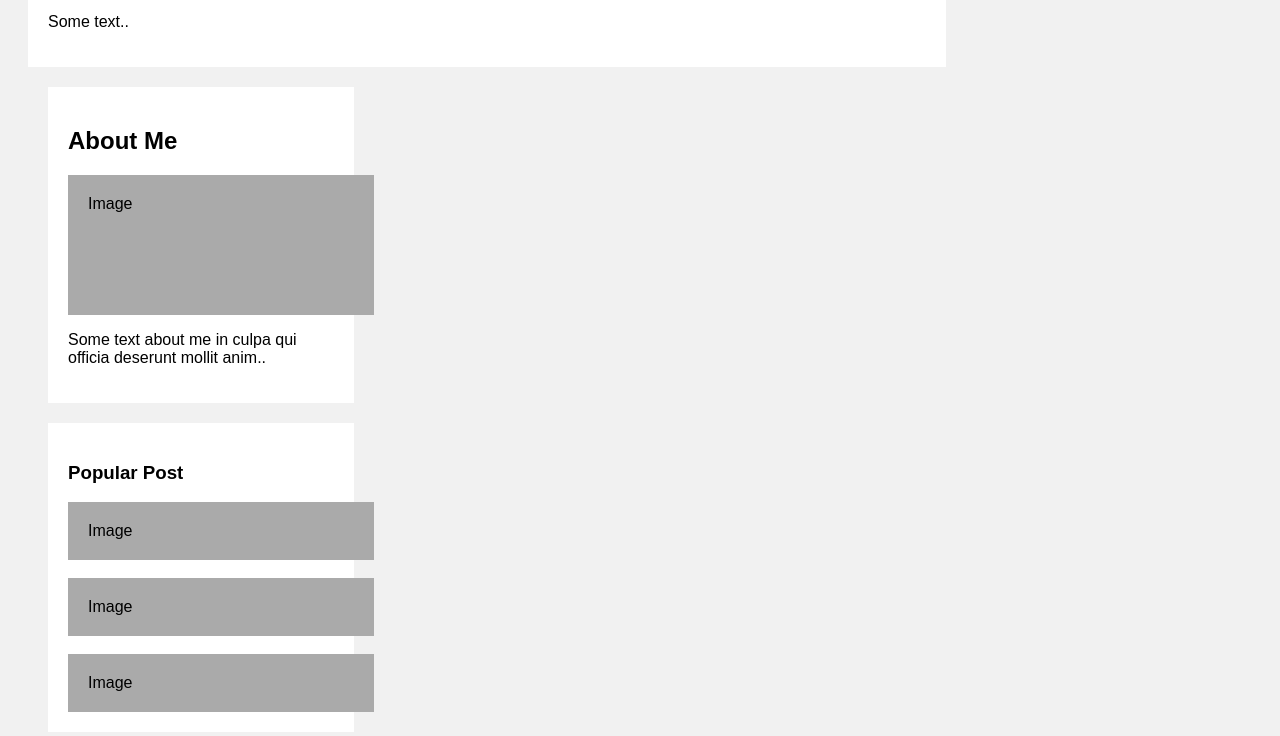
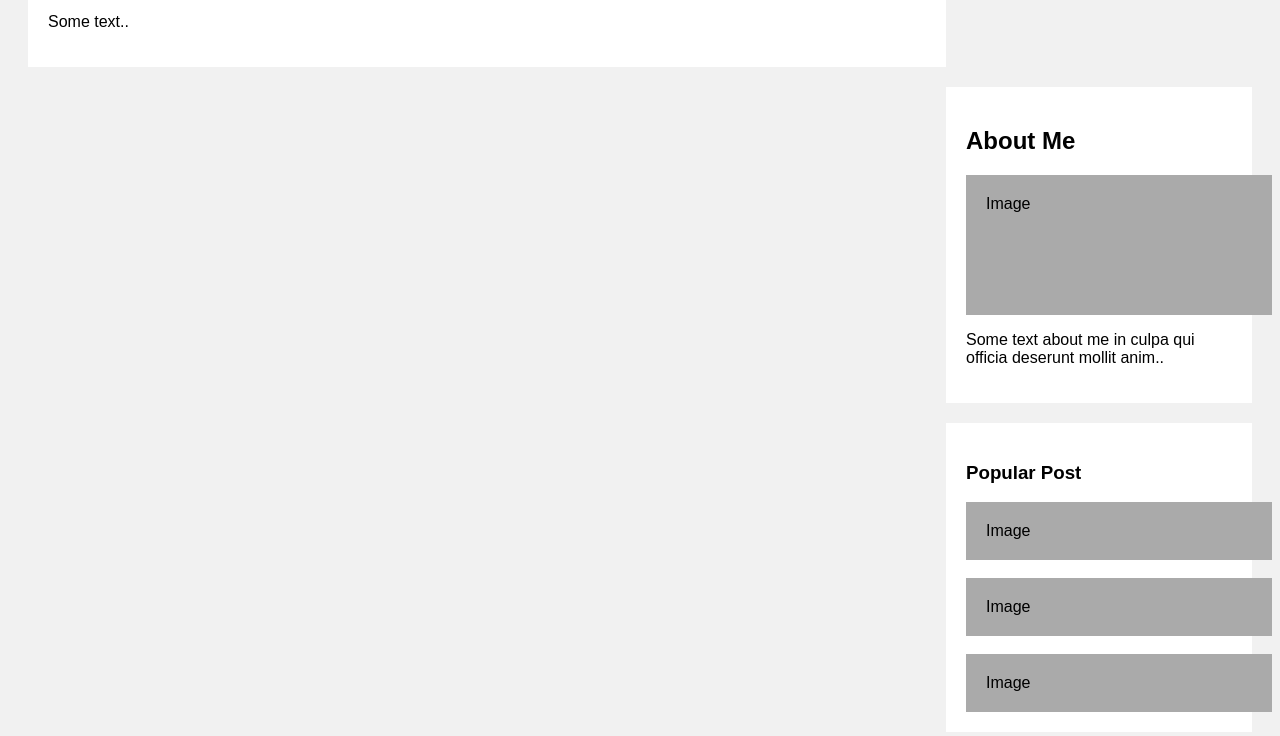
Before and after one commit to roxydoxyy/test, a plain HTML site: page homepage.html in a window 1280 px wide. Shown: the part 1104-1840 px from the top of the page. Drawn offline with Linux system fonts and the light colour scheme.

Commit message:
Update homepage.css

```diff
--- a/homepage.css
+++ b/homepage.css
@@ -21,7 +21,7 @@ body {
 
 /* Right column */
 .rightcolumn {
-  float: left;
+  float: right;
   width: 25%;
   padding-left: 20px;
 }
@@ -33,7 +33,6 @@ body {
   padding: 20px;
 }
 
-/* Add a card effect for articles */
 .card {
   background-color: white;
   padding: 20px;
```
